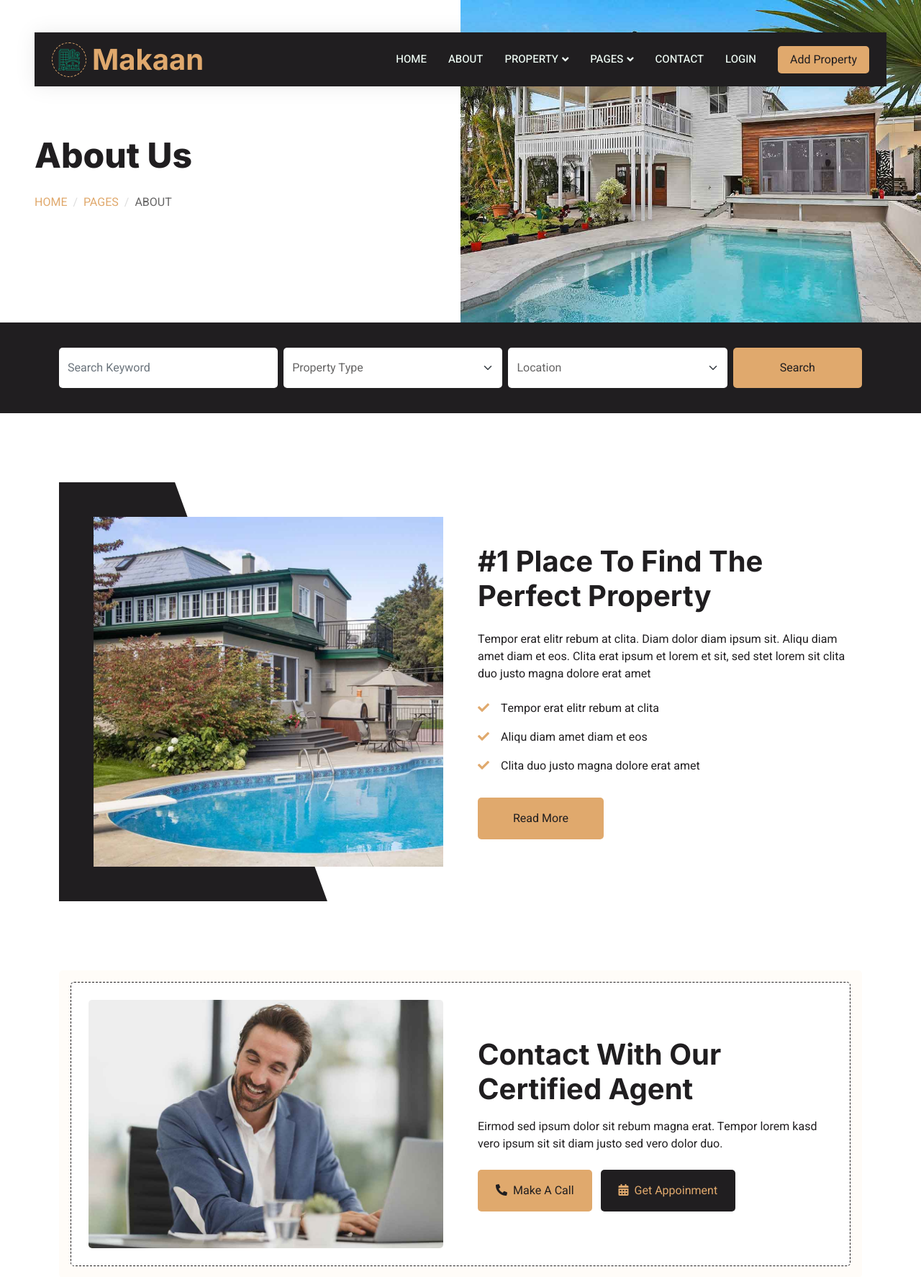
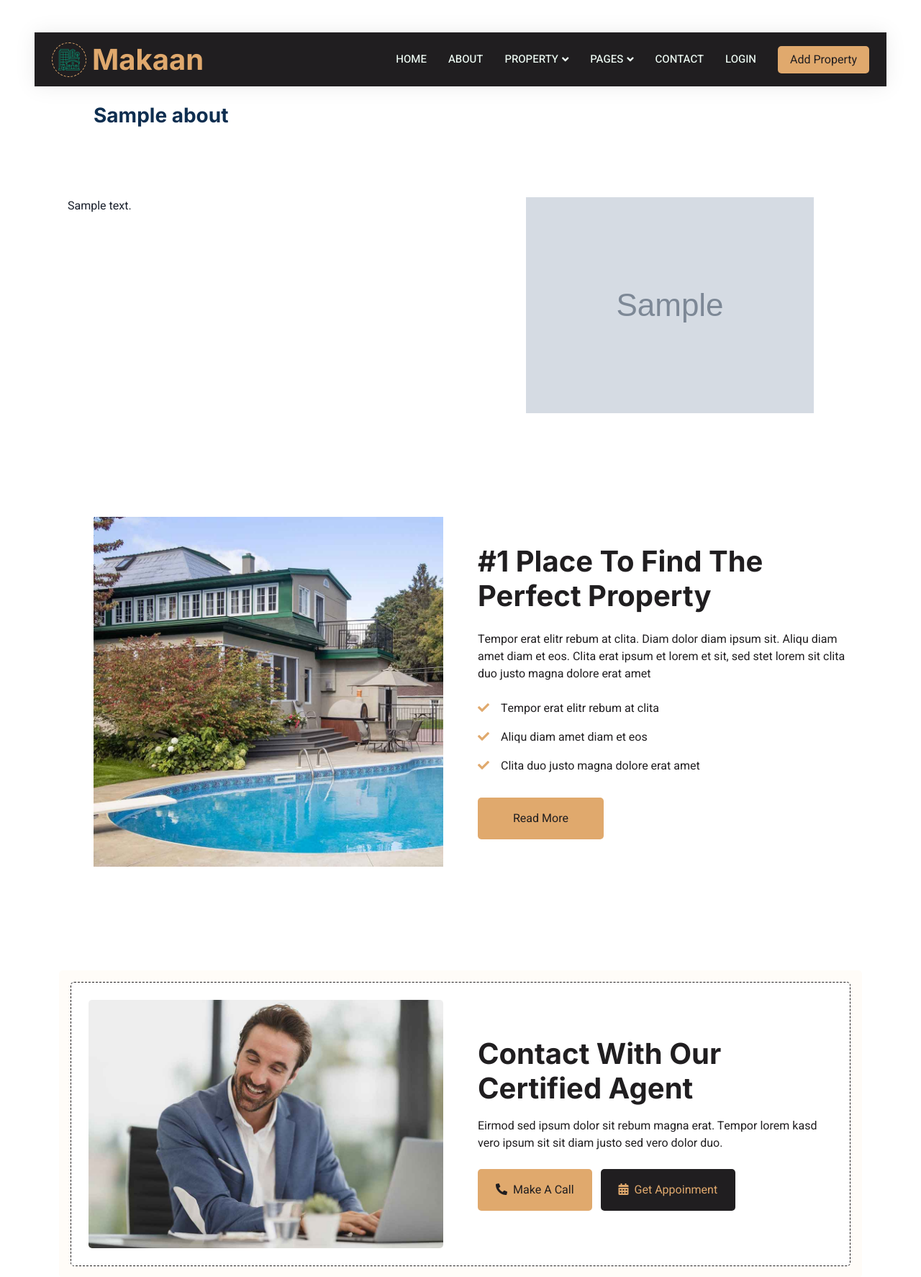
Before and after one commit to Chirag-8980/real-Estate, a PHP site: page /about.php in a window 1280 px wide. Shown: the top 1774 px of the page at 72% size. Run offline with PHP 8.4, Linux system fonts and the light colour scheme; tables that the repository leaves empty or names only in its code hold one stand-in row (values such as "Sample post"); grey boxes marked "Sample" are stand-in pictures; some libraries are stand-ins or nearby versions.

Commit message:
about complete

```diff
--- a/User/about.php
+++ b/User/about.php
@@ -1,5 +1,8 @@
 <?php
+    ini_set('session.cache_limiter','public');
+    session_cache_limiter(false);
     session_start();
+    include("../admin/config.php");
 ?>
 <!DOCTYPE html>
 <html lang="en">
@@ -36,10 +39,8 @@
 
 <body>
     <div class="container-xxl bg-white p-0">
-        <!-- Spinner Start -->
-        <?php include('../User/include/spinner.php')?>
-        <!-- Spinner End -->
 
+    <?php include('../User/include/spinner.php')?>
 
         <!-- Navbar Start -->
 
@@ -47,30 +48,51 @@
         <!-- Navbar End -->
 
 
-        <!-- Header Start -->
         <div class="container-fluid header bg-white p-0">
-            <div class="row g-0 align-items-center flex-column-reverse flex-md-row">
+
+              <!--	About Our Company -->
+        <div class="full-row p-5">
+            <div class="container">
+
+
+				<?php
+
+					$query=mysqli_query($con,"SELECT * FROM about");
+					while($row=mysqli_fetch_array($query))
+					{
+				?>
+                <div class="row g-0 align-items-center flex-column-reverse flex-md-row">
                 <div class="col-md-6 p-5 mt-lg-5">
-                    <h1 class="display-5 animated text-black fadeIn mb-4">About Us</h1>
-                        <nav aria-label="breadcrumb animated fadeIn">
-                        <ol class="breadcrumb text-uppercase">
-                            <li class="breadcrumb-item"><a class="text-tan" href="#">Home</a></li>
-                            <li class="breadcrumb-item"><a class="text-tan" href="#">Pages</a></li>
-                            <li class="breadcrumb-item text-body text-black active" aria-current="page">About</li>
-                        </ol>
-                    </nav>
+                    <!-- <h1 class="display-5 animated text-black fadeIn m-5">About Us</h1>  -->
+                    <h3 class="double-down-line-left position-relative pb-4 mb-4"><?php echo $row['1'];?></h3>
+
                 </div>
-                <div class="col-md-6 animated fadeIn">
-                    <img class="img-fluid" src="img/header.jpg" alt="">
+
+                <div class="row about-company">
+                    <div class="col-md-12 col-lg-7">
+                        <div class="about-content">
+                            <?php echo $row['2'];?>
+                        </div>
+                    </div>
+                    <div class="col-md-12 col-lg-5 ">
+                        <div class="about-img"> <img src="../admin/upload/<?php echo $row['3'];?>" alt="about image"> </div>
+                    </div>
                 </div>
+
+				<?php } ?>
+
+            </div>
+        </div>
+        <!--	About Our Company -->
             </div>
         </div>
         <!-- Header End -->
 
 
-        <!-- Search Start -->
-        <?php include('../User/include/search.php')?>
-        <!-- Search End -->
+
+
+
+
 
 
         <!-- About Start -->
--- a/User/css/style.css
+++ b/User/css/style.css
@@ -265,17 +265,6 @@ body{
     z-index: 2;
 }
 
-.about-img::before {
-    position: absolute;
-    content: "";
-    top: 0;
-    left: -50%;
-    width: 100%;
-    height: 100%;
-    background: var(--black);
-    transform: skew(20deg);
-    z-index: 1;
-}
 
 
 /*** Category ***/
--- a/User/error.php
+++ b/User/error.php
@@ -1,5 +1,5 @@
 <?php
     session_start();
 
-    echo  ;
+
 ?>
--- a/admin/propertyview.php
+++ b/admin/propertyview.php
@@ -125,7 +125,7 @@ if(!isset($_SESSION['auser']))
                                             <tbody>
 												<?php
 
-													$query=mysqli_query($con,"select * from property");
+													$query=mysqli_query($con,"select * from tblhouse");
 													while($row=mysqli_fetch_row($query))
 													{
 												?>
--- a/admin/userlist.php
+++ b/admin/userlist.php
@@ -88,8 +88,8 @@ if(!isset($_SESSION['auser']))
                                                     <th>Name</th>
                                                     <th>Phone</th>
                                                     <th>Email</th>
-                                                    <th>Utype</th>
-													<th>Image</th>
+                                                    <!-- <th>Utype</th> -->
+													<!-- <th>Image</th> -->
                                                     <th>Delete</th>
                                                 </tr>
                                             </thead>
@@ -108,8 +108,6 @@ if(!isset($_SESSION['auser']))
                                                     <td><?php echo $row['1']; ?></td>
                                                     <td><?php echo $row['2']; ?></td>
                                                     <td><?php echo $row['3']; ?></td>
-                                                    <td><?php echo $row['5']; ?></td>
-													<td><img src="user/<?php echo $row['6']; ?>" height="50px" width="50px"></td>
                                                     <td><a href="userdelete.php?id=<?php echo $row['0']; ?>">Delete</a></td>
                                                 </tr>
                                                 <?php
```
Also changed, not shown: admin/upload/02.jpg (added).
